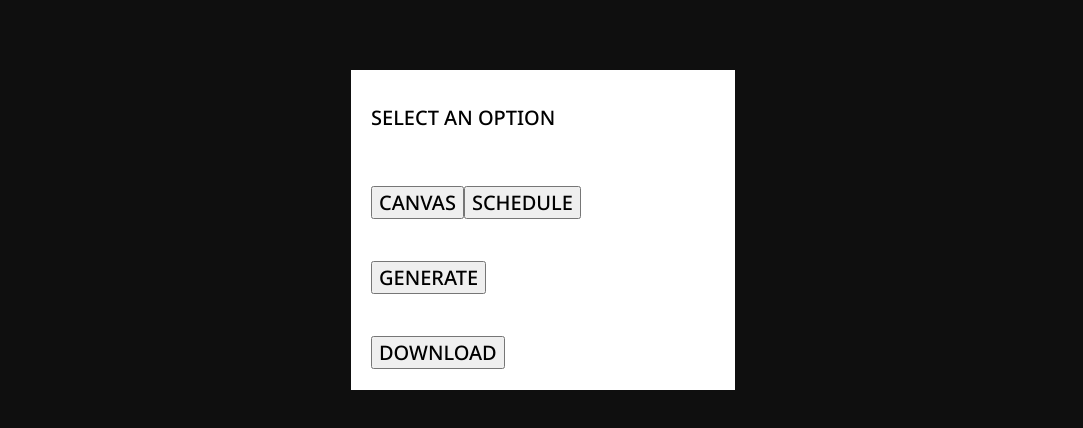
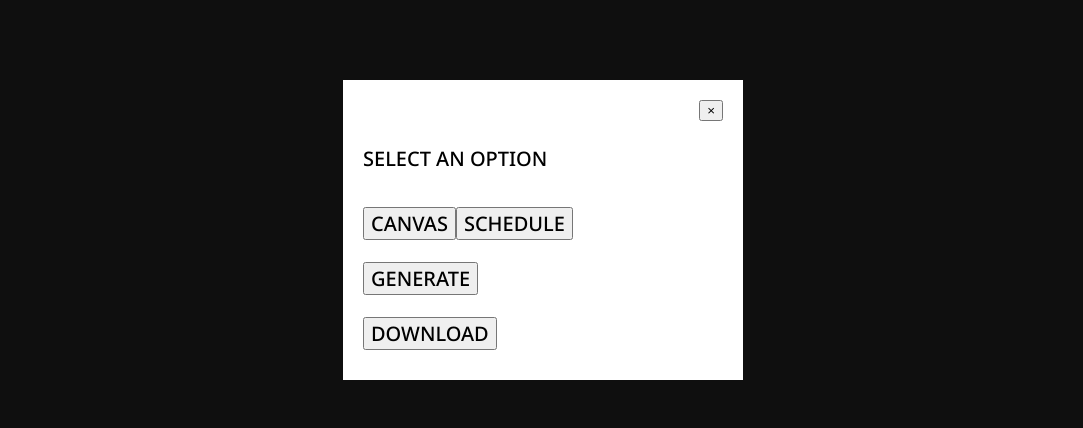
Before and after one commit to seelennebel/crawler, a Vue app: page / in a window 1280 px wide. Both pictures are taken after a click on the button "download". Shown: the part 170-598 px from the top of the page, without its empty margins (97-1180 px from the left). Built offline with nearby package versions, Linux system fonts and the light colour scheme; no server answers.

Commit message:
created the close button in the popup component. didn't fix the escape keyup problem, but decided to abandon it and use the close button instead

```diff
--- a/frontend/src/components/Popup.vue
+++ b/frontend/src/components/Popup.vue
@@ -1,6 +1,10 @@
 <template>
-    <div id="popup-div" @keyup.esc="popup=false">
+    <div id="popup-div">
         <div id="options-div">
+            <div id="close-button-div">
+                <button @click="$emit('show-popup', false)" id="close-button">&#215;</button>
+            </div>
+           <div id="selection-div">
                 <div id="option-text" class="column-element">
                     <h1 class="noto-sans-button">SELECT AN OPTION</h1>
                 </div>
@@ -14,6 +18,7 @@
                 </div>
                 <div id="download-div" class="column-element">
                     <button class="noto-sans-button">DOWNLOAD</button>
+                </div>
            </div>
         </div>
     </div>
@@ -62,6 +67,19 @@ const generate_file = () => {
     margin-left: 2rem;
 }
 
+#close-button-div {
+    position: relative;
+    width: 100%;
+    height: fit-content;
+    text-align: right;
+}
+
+#close-button {
+    text-align: right;
+    margin-right: 2rem;
+    margin-top: 2rem;
+}
+
 #selected-option {
     margin-left: 2rem;
     margin-top: 0;
@@ -81,15 +99,19 @@ const generate_file = () => {
     align-items: center;
 }
 
-#options-div {
-    height: 40vh;
-    width: 30vw;
-    background-color: white;
+#selection-div {
     display: flex;
     flex-wrap: wrap;
     flex-direction: column;
     justify-content: space-around;
-    align-items: center;
+    height: 80%;
+}
+
+#options-div {
+    position: relative;
+    height: 30rem;
+    width: 40rem;
+    background-color: white;
 }
 
 </style>
--- a/frontend/src/views/MainView.vue
+++ b/frontend/src/views/MainView.vue
@@ -1,7 +1,7 @@
 <template>
 
-<div id="main" ref="main-div" @keyup.esc="popup=false">
-  <Popup :date="selected_date" v-if="popup" />
+<div id="main" ref="main-div" @keyup.esc="hide">
+  <Popup @show-popup="(status) => popup=status":date="selected_date" v-if="popup" />
 
   <div id="main-div">
 
@@ -14,7 +14,7 @@
       <Event :events="events" />
     </div>
   </div id="main-div">
-</div id="main">
+</div>
 
 </template>
 
@@ -31,6 +31,10 @@ const events = ref([]);
 const selected_date = ref("");
 const popup = ref(false);
 const main_div = useTemplateRef("main-div");
+
+const hide = () => {
+  popup.value = false;
+}
 
 const show_popup = (status) => {
   main_div.value.style.overflowY = "";
```
Lines whose indentation alone changed are shown as unchanged.
